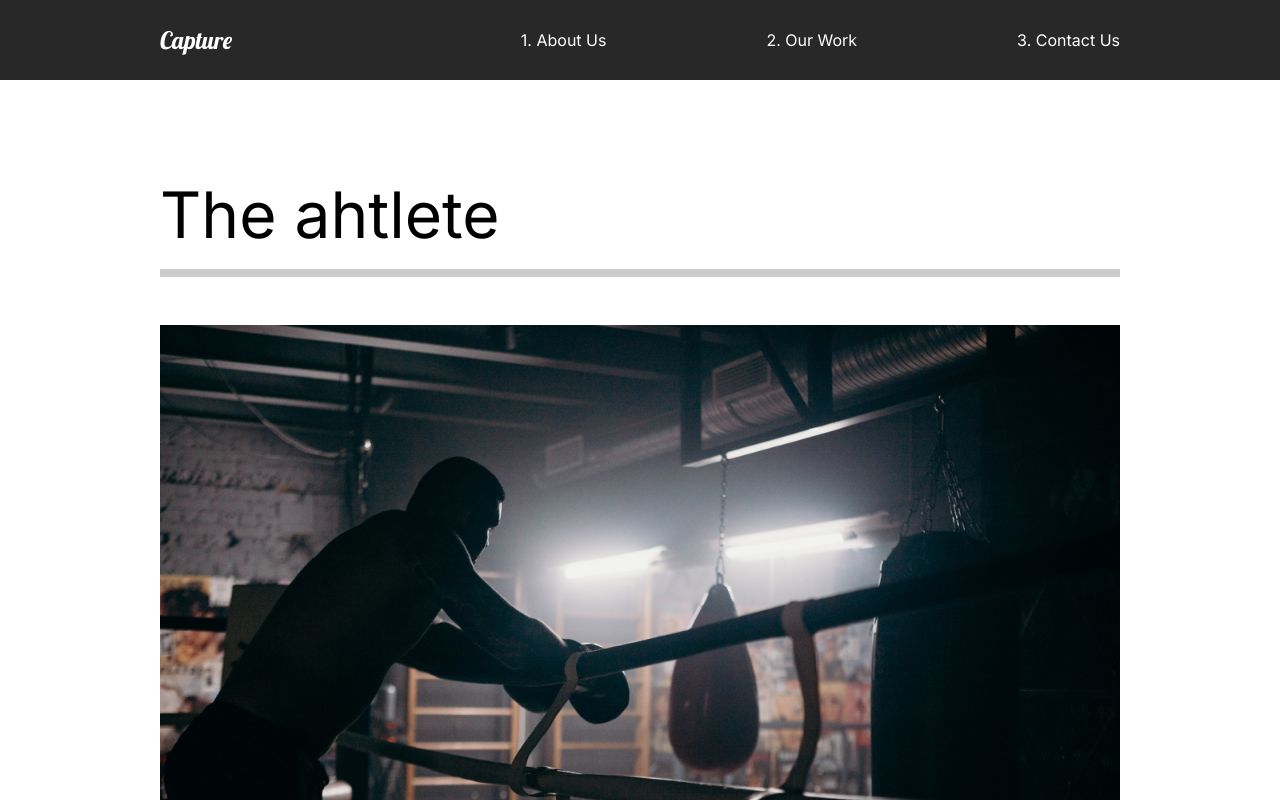
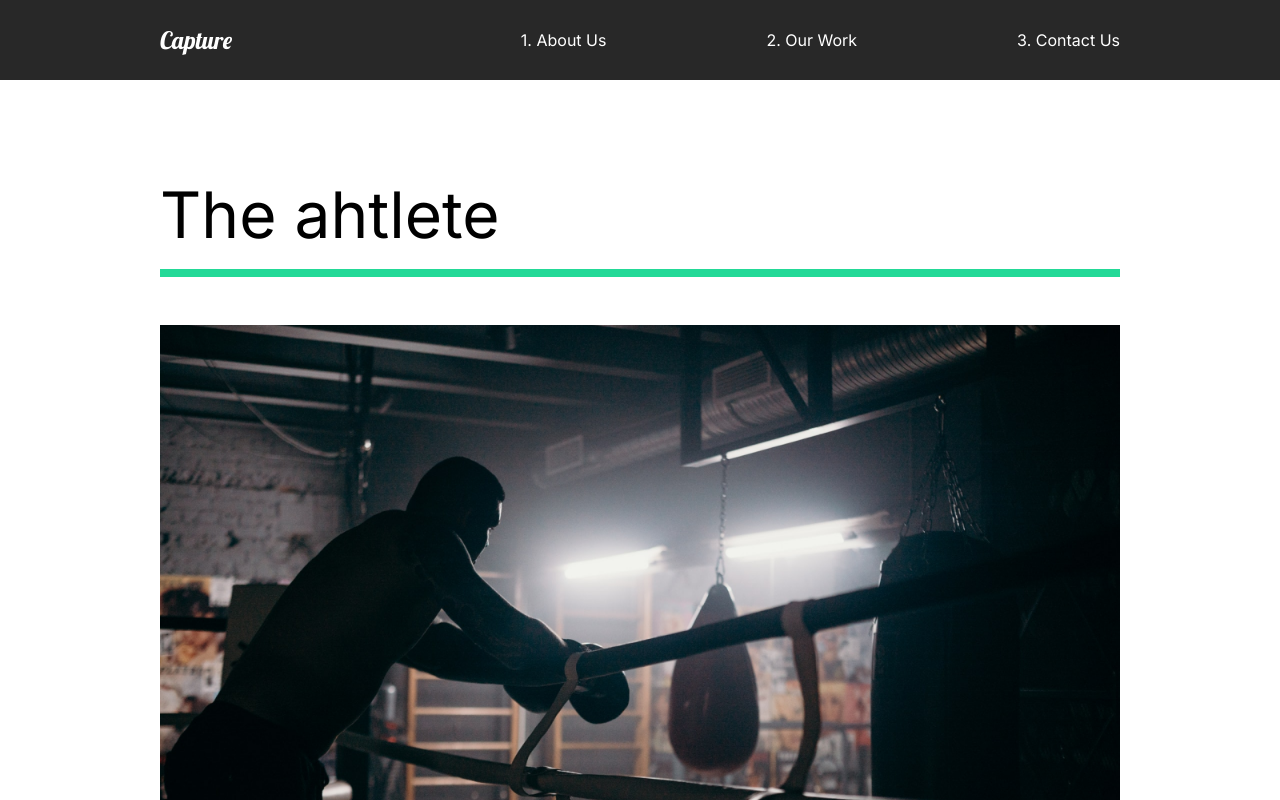
Before and after one commit to olivierpoisson/Capture-Portfolio, a React (Create React App) app in the folder capture_portfolio_app/: page /ourwork in a window 1280 px wide. Shown: the top 800 px of the page. Built offline with nearby package versions, Linux system fonts and the light colour scheme.

Commit message:
Our work page animations

```diff
--- a/capture_portfolio_app/src/animation.js
+++ b/capture_portfolio_app/src/animation.js
@@ -7,7 +7,7 @@ export const pageAnimation = {
         opacity:1,
         y: 0,
         transition: {
-            duration: 1,
+            duration: 0.5,
             when: "beforeChildren",
             staggerChildren: 0.25,
         },
@@ -15,7 +15,6 @@ export const pageAnimation = {
     //? When the component un-renders
     exit: {
         opacity:0,
-        y: 300,
         transition: {
             duration: 0.5,
         },
@@ -36,3 +35,19 @@ export const photoAnim = {
     hidden: {scale: 1.5, opacity: 0},
     show: {scale: 1, opacity: 1, transition: {ease: "easeOut", duration: 0.75}}
 }
+
+export const lineAnim = {
+    hidden: {width: "0%"},
+    show: {width: "100%", transition: {duration: 1}}
+}
+
+export const slider = {
+    hidden: {x: "-130%", skew: "45deg"},
+    show: {x: "100%", skew: "0deg", transition: {ease: "easeOut", duration: 1}}
+}
+
+export const sliderContainer = {
+    hidden: {opacity: 1},
+    show: {opacity: 1, transition: {staggerChildren: 0.1, ease: "easeOut"}},
+
+}
--- a/capture_portfolio_app/src/pages/OurWork.js
+++ b/capture_portfolio_app/src/pages/OurWork.js
@@ -8,15 +8,26 @@ import theracer from "../img/theracer-small.png";
 import goodtimes from "../img/goodtimes-small.png";
 
 import { motion } from "framer-motion";
-import {pageAnimation} from "../animation";
+import {pageAnimation,  fade, photoAnim, lineAnim, slider, sliderContainer} from "../animation";
 
 const OurWork = () => {
     return (
         <Work style={{background: "#fff"}} exit="exit" variants={pageAnimation} initial="hidden" animate="show">
+            <motion.div variants={sliderContainer}>
+                <Frame1 variants={slider}/>
+                <Frame2 variants={slider}/>
+                <Frame3 variants={slider}/>
+                <Frame4 variants={slider}/>
+            </motion.div>
+
             <Movie>
-                <h2>The ahtlete</h2>
-                <div className="line"></div>
-                <Link to="/ourwork/the-athlete"><img src={athlete} alt="athlete" /></Link>
+                <motion.h2 variants={fade}>The ahtlete</motion.h2>
+                <motion.div variants={lineAnim} className="line"></motion.div>
+                <Link to="/ourwork/the-athlete">
+                    <Hide>
+                        <motion.img variants={photoAnim} src={athlete} alt="athlete" />
+                    </Hide>
+                </Link>
             </Movie>
             <Movie>
                 <h2>The racer</h2>
@@ -45,7 +56,7 @@ const Movie = styled.div `
     padding-bottom:10rem;
     .line {
         height:0.5rem;
-        background-color:#cccccc;
+        background-color:#23d997;
         margin-bottom:3rem;
     }
     img {
@@ -54,5 +65,27 @@ const Movie = styled.div `
         object-fit:cover;
     }
 `
+const Hide = styled.div `
+    overflow: hidden;
+`
+//! Frame animation (rainbow wave)
+const Frame1 = styled(motion.div) `
+    position: fixed;
+    left: 0;
+    top: 10%;
+    width: 100%;
+    height: 100vh;
+    background-color: #fffebf;
+    z-index: 2;
+`
+const Frame2 = styled(Frame1) `
+    background-color: #ff8efb;
+`
+const Frame3 = styled(Frame1) `
+    background-color: #8ed2ff;
+`
+const Frame4 = styled(Frame1) `
+    background-color: #8effa0;
+`
 
 export default OurWork;
```
